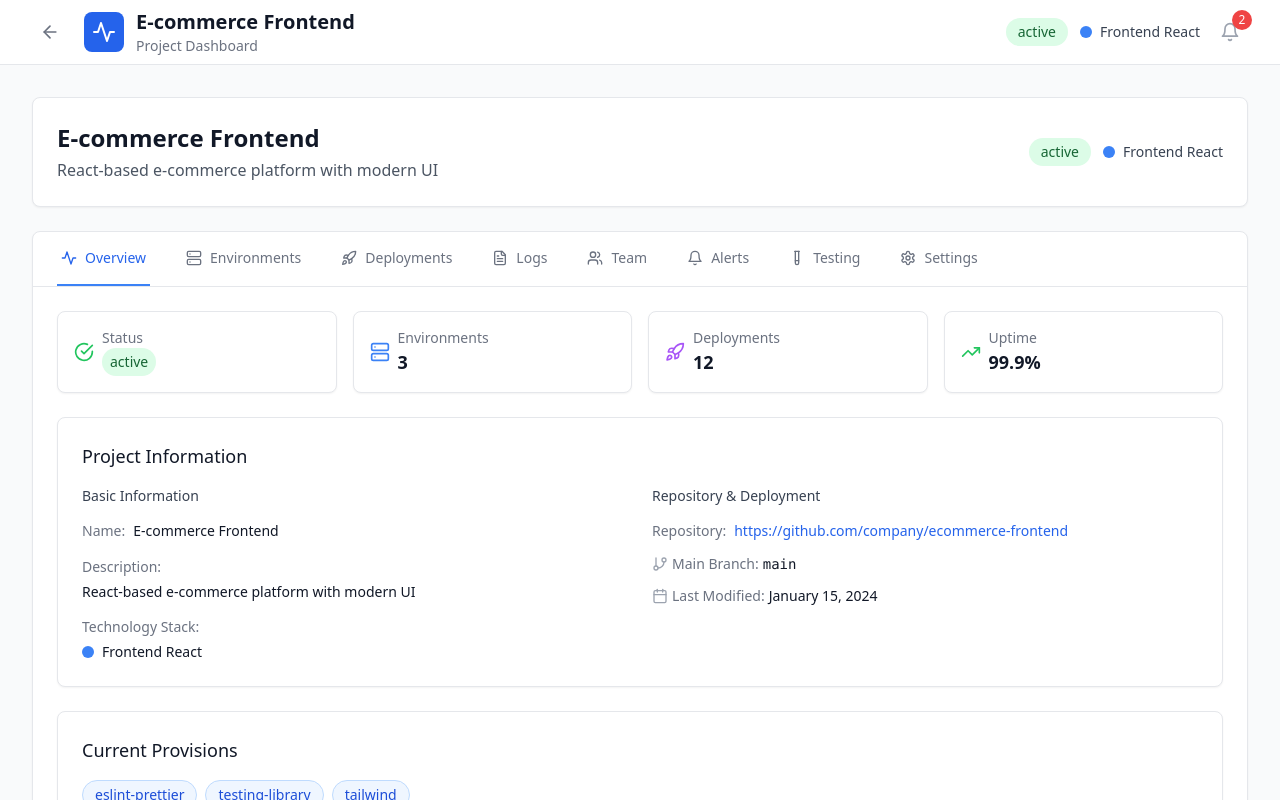
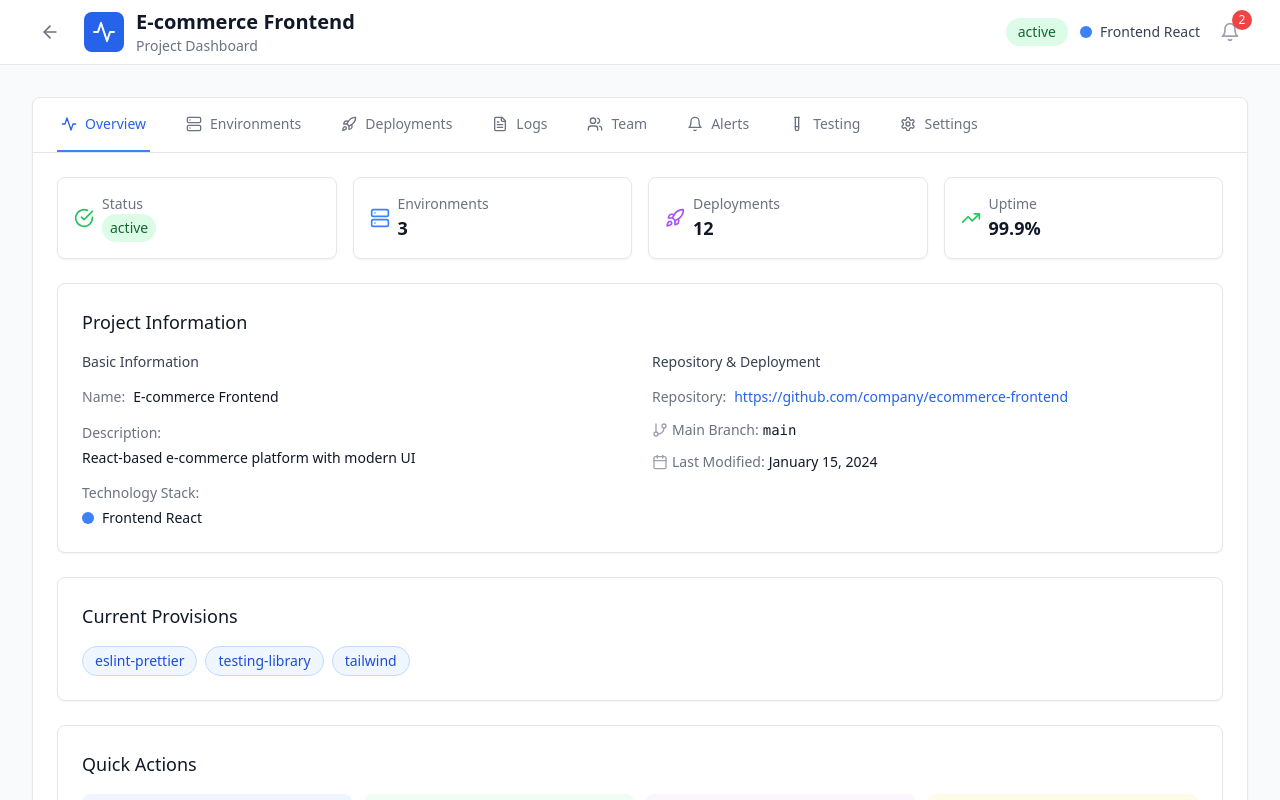
Before and after one commit to jpandof/projects, a React (Vite) app: page /project/proj-001 in a window 1280 px wide. Shown: the top 800 px of the page. Built offline with nearby package versions, Linux system fonts and the light colour scheme.

Commit message:
Updated ProjectOverview.tsx

```diff
--- a/src/components/ProjectOverview.tsx
+++ b/src/components/ProjectOverview.tsx
@@ -286,27 +286,6 @@ export const ProjectOverview: React.FC = () => {
 
       <main className="max-w-7xl mx-auto px-4 sm:px-6 lg:px-8 py-8">
         <div className="space-y-6">
-          {/* Project Header */}
-          <div className="bg-white rounded-lg shadow-sm border p-6">
-            <div className="flex items-center justify-between">
-              <div>
-                <h1 className="text-2xl font-bold text-gray-900">{project.name}</h1>
-                <p className="text-gray-600 mt-1">{project.description}</p>
-              </div>
-              <div className="flex items-center space-x-3">
-                <span className={`px-3 py-1 text-sm font-medium rounded-full ${getStatusColor(project.status)}`}>
-                  {project.status}
-                </span>
-                {stackInfo && (
-                  <div className="flex items-center space-x-2">
-                    <div className={`w-3 h-3 rounded-full ${stackInfo.color}`}></div>
-                    <span className="text-sm font-medium text-gray-700">{stackInfo.label}</span>
-                  </div>
-                )}
-              </div>
-            </div>
-          </div>
-
           {/* Navigation Tabs */}
           <div className="bg-white rounded-lg shadow-sm border">
             <div className="border-b border-gray-200">
```
